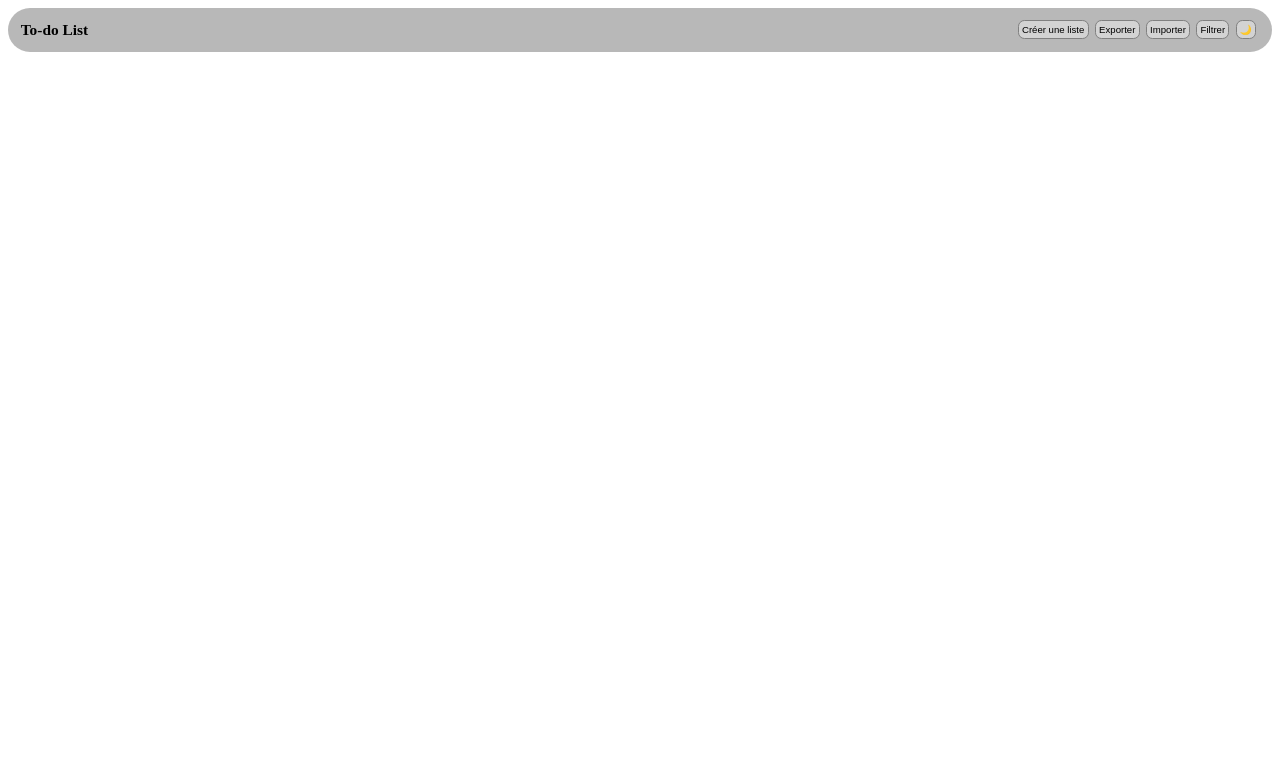
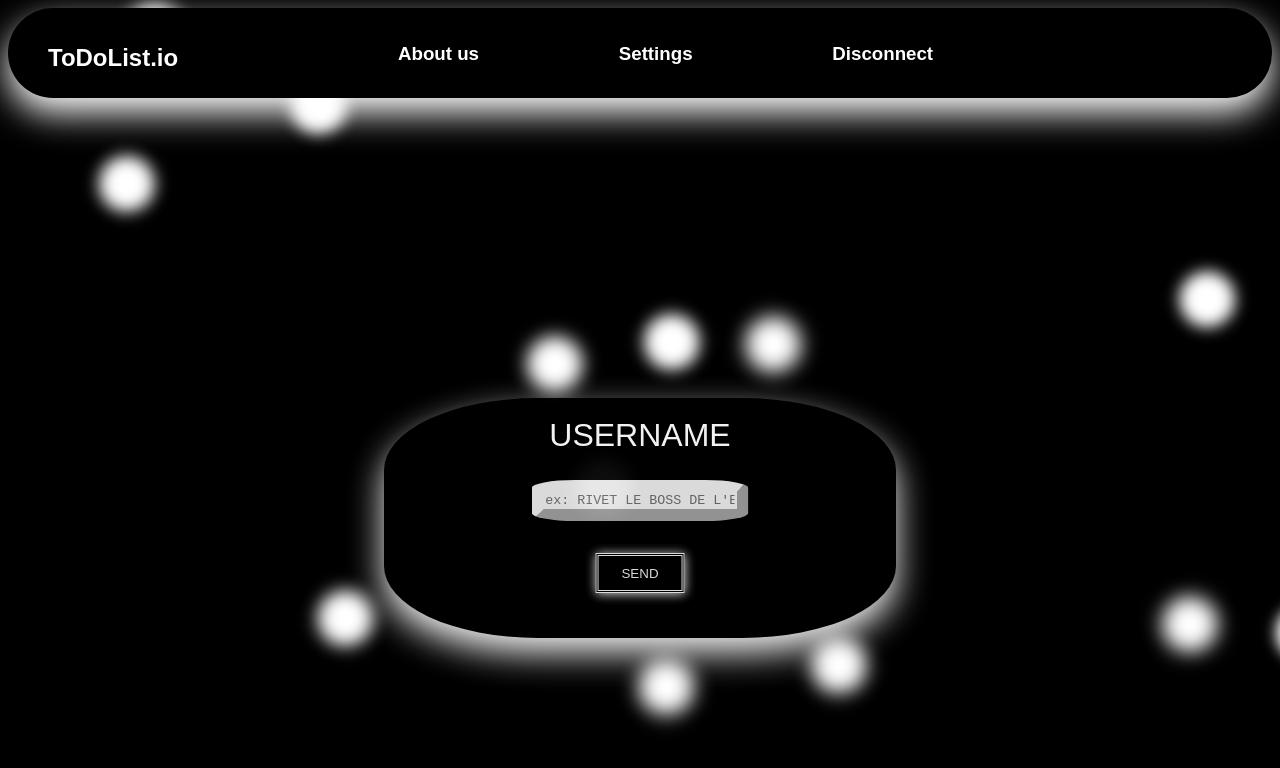
Before and after one commit to TonybynMp4/Todo-List, a plain HTML site: page index.html in a window 1280 px wide. Drawn offline with Linux system fonts and the light colour scheme.

Commit message:
CSS Bilal

```diff
--- a/css/style.css
+++ b/css/style.css
@@ -45,6 +45,250 @@
         --list-border-color: darkgrey;
     }
 }
+
+.list {
+    box-shadow: 0px 5px 10px;
+    color: var(--text-color);
+
+}
+
+
+a {
+    color: var(--text-color);
+    text-decoration: none;
+}
+
+body {
+    font-family: Jazz LET, fantasy;
+}
+
+h1 {
+    color: rgb(255, 255, 255);
+}
+
+.header {
+    box-shadow: 0px 5px 10px;
+}
+
+.button {
+    color: var(--text-color);
+    border: double;
+    border-color: #ffffff;
+    box-shadow: 0px 0px 3px;
+    font-family: Jazz LET, fantasy;
+}
+
+@keyframes move {
+    100% {
+        transform: translate3d(0, 0, 1px) rotate(360deg);
+    }
+}
+
+.background {
+    position: fixed;
+    width: 100vw;
+    height: 100vh;
+    top: 0;
+    left: 0;
+    z-index: -1;
+    background: #000000;
+    overflow: hidden;
+}
+
+.background span {
+    width: 7vmin;
+    height: 7vmin;
+    border-radius: 7vmin;
+    backface-visibility: hidden;
+    position: absolute;
+    animation: move;
+    animation-duration: 45;
+    animation-timing-function: linear;
+    animation-iteration-count: infinite;
+}
+
+
+.background span:nth-child(0) {
+    color: #ffffff;
+    top: 93%;
+    left: 18%;
+    animation-duration: 41s;
+    animation-delay: -16s;
+    transform-origin: 10vw -19vh;
+    box-shadow: 14vmin 0 2.6505891440222342vmin currentColor;
+}
+.background span:nth-child(1) {
+    color: #ffffff;
+    top: 85%;
+    left: 65%;
+    animation-duration: 38s;
+    animation-delay: -13s;
+    transform-origin: -13vw -19vh;
+    box-shadow: -14vmin 0 2.196859994427978vmin currentColor;
+}
+.background span:nth-child(2) {
+    color: #ffffff;
+    top: 93%;
+    left: 70%;
+    animation-duration: 38s;
+    animation-delay: -28s;
+    transform-origin: -15vw -7vh;
+    box-shadow: -14vmin 0 2.3331264118788053vmin currentColor;
+}
+.background span:nth-child(3) {
+    color: #ffffff;
+    top: 24%;
+    left: 43%;
+    animation-duration: 30s;
+    animation-delay: -35s;
+    transform-origin: -19vw -11vh;
+    box-shadow: -14vmin 0 1.9534105561302881vmin currentColor;
+}
+.background span:nth-child(4) {
+    color: #ffffff;
+    top: 40%;
+    left: 54%;
+    animation-duration: 55s;
+    animation-delay: -28s;
+    transform-origin: -17vw -21vh;
+    box-shadow: -14vmin 0 1.9840507563365022vmin currentColor;
+}
+.background span:nth-child(5) {
+    color: #ffffff;
+    top: 31%;
+    left: 31%;
+    animation-duration: 48s;
+    animation-delay: -17s;
+    transform-origin: -8vw -18vh;
+    box-shadow: -14vmin 0 2.1120292138114927vmin currentColor;
+}
+.background span:nth-child(6) {
+    color: #ffffff;
+    top: 74%;
+    left: 32%;
+    animation-duration: 33s;
+    animation-delay: -49s;
+    transform-origin: -15vw -22vh;
+    box-shadow: 14vmin 0 2.282418211093751vmin currentColor;
+}
+.background span:nth-child(7) {
+    color: #ffffff;
+    top: 95%;
+    left: 89%;
+    animation-duration: 14s;
+    animation-delay: -42s;
+    transform-origin: 8vw 2vh;
+    box-shadow: -14vmin 0 2.1336064389597205vmin currentColor;
+}
+.background span:nth-child(8) {
+    color: #ffffff;
+    top: 61%;
+    left: 1%;
+    animation-duration: 14s;
+    animation-delay: -36s;
+    transform-origin: 15vw 6vh;
+    box-shadow: -14vmin 0 1.9774762886783717vmin currentColor;
+}
+.background span:nth-child(9) {
+    color: #ffffff;
+    top: 50%;
+    left: 65%;
+    animation-duration: 42s;
+    animation-delay: -43s;
+    transform-origin: -22vw -20vh;
+    box-shadow: 14vmin 0 2.5437542048034825vmin currentColor;
+}
+.background span:nth-child(10) {
+    color: #ffffff;
+    top: 19%;
+    left: 72%;
+    animation-duration: 15s;
+    animation-delay: -19s;
+    transform-origin: -11vw 17vh;
+    box-shadow: -14vmin 0 1.9552080208360423vmin currentColor;
+}
+.background span:nth-child(11) {
+    color: #ffffff;
+    top: 17%;
+    left: 71%;
+    animation-duration: 28s;
+    animation-delay: -17s;
+    transform-origin: 15vw -18vh;
+    box-shadow: -14vmin 0 1.8457707107330112vmin currentColor;
+}
+.background span:nth-child(12) {
+    color: #ffffff;
+    top: 86%;
+    left: 24%;
+    animation-duration: 6s;
+    animation-delay: -4s;
+    transform-origin: 12vw 20vh;
+    box-shadow: 14vmin 0 1.8161733514966314vmin currentColor;
+}
+.background span:nth-child(13) {
+    color: #ffffff;
+    top: 69%;
+    left: 80%;
+    animation-duration: 44s;
+    animation-delay: -37s;
+    transform-origin: 24vw -5vh;
+    box-shadow: 14vmin 0 2.5752594833276454vmin currentColor;
+}
+.background span:nth-child(14) {
+    color: #ffffff;
+    top: 58%;
+    left: 74%;
+    animation-duration: 45s;
+    animation-delay: -31s;
+    transform-origin: -18vw 2vh;
+    box-shadow: -14vmin 0 2.4822218447359474vmin currentColor;
+}
+.background span:nth-child(15) {
+    color: #ffffff;
+    top: 70%;
+    left: 37%;
+    animation-duration: 54s;
+    animation-delay: -21s;
+    transform-origin: 2vw -2vh;
+    box-shadow: -14vmin 0 2.139818023274689vmin currentColor;
+}
+.background span:nth-child(16) {
+    color: #ffffff;
+    top: 47%;
+    left: 69%;
+    animation-duration: 46s;
+    animation-delay: -21s;
+    transform-origin: -19vw -6vh;
+    box-shadow: 14vmin 0 1.8018535731806582vmin currentColor;
+}
+.background span:nth-child(17) {
+    color: #ffffff;
+    top: 7%;
+    left: 42%;
+    animation-duration: 32s;
+    animation-delay: -5s;
+    transform-origin: -16vw 23vh;
+    box-shadow: 14vmin 0 2.108026566028756vmin currentColor;
+}
+.background span:nth-child(18) {
+    color: #ffffff;
+    top: 6%;
+    left: 70%;
+    animation-duration: 24s;
+    animation-delay: -38s;
+    transform-origin: -15vw -13vh;
+    box-shadow: 14vmin 0 2.5190856268246393vmin currentColor;
+}
+.background span:nth-child(19) {
+    color: #ffffff;
+    top: 64%;
+    left: 73%;
+    animation-duration: 9s;
+    animation-delay: -10s;
+    transform-origin: 22vw 1vh;
+    box-shadow: 14vmin 0 1.7648342212242039vmin currentColor;
+}
+
 
 body {
     background-color: var(--background-color);
--- /dev/null
+++ b/css/styleHP.css
@@ -0,0 +1,314 @@
+
+
+nav {
+    position: relative;
+    background-color: black;
+    border-radius: 70px;
+    z-index: 1;
+  display: flex;
+  height: 90px;
+  color: white;
+  box-shadow: 0px 15px 35px rgb(255, 255, 255);
+  font-family: Jazz LET, fantasy;
+
+}
+
+
+.title {
+  margin-right: 80px;
+
+}
+
+span {
+  white-space: nowrap;
+}
+
+nav ul {
+  display: flex;
+ list-style-type: none;
+
+}
+
+nav li {
+  bottom: 0;
+  margin-right: 30%;
+}
+
+nav a {
+    color: #FFFFFF;
+    text-decoration: none;
+}
+
+
+  .Connexion {
+    position: relative;
+    width: 40vw;
+    height: 30vh;
+    background-color: black;
+    top: 300px;
+    left: 50%;
+    transform: translateX(-50%);
+    border-radius: 30%;
+    box-shadow: 0px 15px 35px rgb(255, 255, 255);
+    opacity: 95%;
+  }
+
+  form {
+    position: absolute;
+    left: 50%;
+    transform: translateX(-50%);
+    top: 8%;
+    font-family: Jazz LET, fantasy;
+  }
+
+  label {
+    color: white;
+    display: flex;
+    font-size: 2rem;
+
+  }
+
+  .input1 {
+    position: absolute;
+    left: 50%;
+    transform: translateX(-50%);
+    font-family: Courier New, monospace;
+
+    bottom: 5%;
+    width: 17vw;
+    border-style: outset;
+    border-width: 1vw;
+    border-radius: 20%;
+    border-color: #FFFFFF;
+    opacity: 90%;
+  }
+
+  .input2 {
+    position: absolute;
+    left: 50%;
+    transform: translateX(-50%);
+    top: 125%;
+    width: 7vw;
+    height: 5vh;
+    border-style: double;
+    border-width: 0.3vw;
+    color: white;
+    border-color: white;
+    background-color: black;
+    font-family: Jazz LET, fantasy;
+    opacity: 90%;
+    box-shadow: 0px 0.5px 10px;
+    cursor: pointer;
+  }
+
+
+  @keyframes move {
+      100% {
+          transform: translate3d(0, 0, 1px) rotate(360deg);
+      }
+  }
+
+  .background {
+      position: fixed;
+      width: 100vw;
+      height: 100vh;
+      top: 0;
+      left: 0;
+      z-index: 0;
+      background: #000000;
+      overflow: hidden;
+  }
+
+  .background span {
+      width: 7vmin;
+      height: 7vmin;
+      border-radius: 7vmin;
+      backface-visibility: hidden;
+      position: absolute;
+      animation: move;
+      animation-duration: 45;
+      animation-timing-function: linear;
+      animation-iteration-count: infinite;
+  }
+
+
+  .background span:nth-child(0) {
+      color: #ffffff;
+      top: 93%;
+      left: 18%;
+      animation-duration: 41s;
+      animation-delay: -16s;
+      transform-origin: 10vw -19vh;
+      box-shadow: 14vmin 0 2.6505891440222342vmin currentColor;
+  }
+  .background span:nth-child(1) {
+      color: #ffffff;
+      top: 85%;
+      left: 65%;
+      animation-duration: 38s;
+      animation-delay: -13s;
+      transform-origin: -13vw -19vh;
+      box-shadow: -14vmin 0 2.196859994427978vmin currentColor;
+  }
+  .background span:nth-child(2) {
+      color: #ffffff;
+      top: 93%;
+      left: 70%;
+      animation-duration: 38s;
+      animation-delay: -28s;
+      transform-origin: -15vw -7vh;
+      box-shadow: -14vmin 0 2.3331264118788053vmin currentColor;
+  }
+  .background span:nth-child(3) {
+      color: #ffffff;
+      top: 24%;
+      left: 43%;
+      animation-duration: 30s;
+      animation-delay: -35s;
+      transform-origin: -19vw -11vh;
+      box-shadow: -14vmin 0 1.9534105561302881vmin currentColor;
+  }
+  .background span:nth-child(4) {
+      color: #ffffff;
+      top: 40%;
+      left: 54%;
+      animation-duration: 55s;
+      animation-delay: -28s;
+      transform-origin: -17vw -21vh;
+      box-shadow: -14vmin 0 1.9840507563365022vmin currentColor;
+  }
+  .background span:nth-child(5) {
+      color: #ffffff;
+      top: 31%;
+      left: 31%;
+      animation-duration: 48s;
+      animation-delay: -17s;
+      transform-origin: -8vw -18vh;
+      box-shadow: -14vmin 0 2.1120292138114927vmin currentColor;
+  }
+  .background span:nth-child(6) {
+      color: #ffffff;
+      top: 74%;
+      left: 32%;
+      animation-duration: 33s;
+      animation-delay: -49s;
+      transform-origin: -15vw -22vh;
+      box-shadow: 14vmin 0 2.282418211093751vmin currentColor;
+  }
+  .background span:nth-child(7) {
+      color: #ffffff;
+      top: 95%;
+      left: 89%;
+      animation-duration: 14s;
+      animation-delay: -42s;
+      transform-origin: 8vw 2vh;
+      box-shadow: -14vmin 0 2.1336064389597205vmin currentColor;
+  }
+  .background span:nth-child(8) {
+      color: #ffffff;
+      top: 61%;
+      left: 1%;
+      animation-duration: 14s;
+      animation-delay: -36s;
+      transform-origin: 15vw 6vh;
+      box-shadow: -14vmin 0 1.9774762886783717vmin currentColor;
+  }
+  .background span:nth-child(9) {
+      color: #ffffff;
+      top: 50%;
+      left: 65%;
+      animation-duration: 42s;
+      animation-delay: -43s;
+      transform-origin: -22vw -20vh;
+      box-shadow: 14vmin 0 2.5437542048034825vmin currentColor;
+  }
+  .background span:nth-child(10) {
+      color: #ffffff;
+      top: 19%;
+      left: 72%;
+      animation-duration: 15s;
+      animation-delay: -19s;
+      transform-origin: -11vw 17vh;
+      box-shadow: -14vmin 0 1.9552080208360423vmin currentColor;
+  }
+  .background span:nth-child(11) {
+      color: #ffffff;
+      top: 17%;
+      left: 71%;
+      animation-duration: 28s;
+      animation-delay: -17s;
+      transform-origin: 15vw -18vh;
+      box-shadow: -14vmin 0 1.8457707107330112vmin currentColor;
+  }
+  .background span:nth-child(12) {
+      color: #ffffff;
+      top: 86%;
+      left: 24%;
+      animation-duration: 6s;
+      animation-delay: -4s;
+      transform-origin: 12vw 20vh;
+      box-shadow: 14vmin 0 1.8161733514966314vmin currentColor;
+  }
+  .background span:nth-child(13) {
+      color: #ffffff;
+      top: 69%;
+      left: 80%;
+      animation-duration: 44s;
+      animation-delay: -37s;
+      transform-origin: 24vw -5vh;
+      box-shadow: 14vmin 0 2.5752594833276454vmin currentColor;
+  }
+  .background span:nth-child(14) {
+      color: #ffffff;
+      top: 58%;
+      left: 74%;
+      animation-duration: 45s;
+      animation-delay: -31s;
+      transform-origin: -18vw 2vh;
+      box-shadow: -14vmin 0 2.4822218447359474vmin currentColor;
+  }
+  .background span:nth-child(15) {
+      color: #ffffff;
+      top: 70%;
+      left: 37%;
+      animation-duration: 54s;
+      animation-delay: -21s;
+      transform-origin: 2vw -2vh;
+      box-shadow: -14vmin 0 2.139818023274689vmin currentColor;
+  }
+  .background span:nth-child(16) {
+      color: #ffffff;
+      top: 47%;
+      left: 69%;
+      animation-duration: 46s;
+      animation-delay: -21s;
+      transform-origin: -19vw -6vh;
+      box-shadow: 14vmin 0 1.8018535731806582vmin currentColor;
+  }
+  .background span:nth-child(17) {
+      color: #ffffff;
+      top: 7%;
+      left: 42%;
+      animation-duration: 32s;
+      animation-delay: -5s;
+      transform-origin: -16vw 23vh;
+      box-shadow: 14vmin 0 2.108026566028756vmin currentColor;
+  }
+  .background span:nth-child(18) {
+      color: #ffffff;
+      top: 6%;
+      left: 70%;
+      animation-duration: 24s;
+      animation-delay: -38s;
+      transform-origin: -15vw -13vh;
+      box-shadow: 14vmin 0 2.5190856268246393vmin currentColor;
+  }
+  .background span:nth-child(19) {
+      color: #ffffff;
+      top: 64%;
+      left: 73%;
+      animation-duration: 9s;
+      animation-delay: -10s;
+      transform-origin: 22vw 1vh;
+      box-shadow: 14vmin 0 1.7648342212242039vmin currentColor;
+  }
--- a/index.html
+++ b/index.html
@@ -1,30 +1,60 @@
-<!DOCTYPE html>
-<html lang="fr">
+<html>
   <head>
-        <meta charset="UTF-8">
-        <meta name="viewport" content="width=device-width, initial-scale=1.0">
-        <title>To-do List</title>
-        <meta name="description" content="Todo Lists">
-        <link rel="stylesheet" href="css/style.css">
-        <script src="js/task.js"></script>
-        <script src="js/list.js"></script>
-        <script src="js/storage.js"></script>
-        <script src="js/import.js"></script>
-        <script src="js/export.js"></script>
-        <script src="js/main.js"></script>
+    <meta charset="utf-8">
+    <link rel="stylesheet" href="./css/styleHP.css">
   </head>
+
   <body>
-        <div class="header">
-            <h1 class="header-title">To-do List</h1>
-            <div class="header-buttons">
-                <button class="button" id="addList" type="button">Créer une liste</button>
-                <button class="button" id="export" type="button">Exporter</button>
-                <button class="button" id="import" type="button">Importer</button>
-                <button class="button" id="filter" type="button">Filtrer</button>
-                <button class="button" id="theme" type="button">🌙</button>
+
+
+    <div class="background">
+   <span></span>
+   <span></span>
+   <span></span>
+   <span></span>
+   <span></span>
+   <span></span>
+   <span></span>
+   <span></span>
+   <span></span>
+   <span></span>
+   <span></span>
+   <span></span>
+   <span></span>
+   <span></span>
+   <span></span>
+   <span></span>
+   <span></span>
+   <span></span>
+   <span></span>
+   <span></span>
 </div>
+
+
+
+<nav>
+    <ul>
+        <li><h1 class="title"><a href="index.html">ToDoList.io</a></h1></li>
+        <li><h3><span>About</span><span> us</span></h3></li>
+        <li><h3>Settings</h3></li>
+        <li><h3>Disconnect</h3></li>
+    </ul>
+</nav>
+
+    <div class="Connexion">
+      <form action="traintement.php" method="post">
+        <label for="Username">     USERNAME</label>
+        <br>
+        <br>
+        <br>
+        <br>
+        <input class="input1" type="text" id="Username" name="nom" placeholder="ex: RIVET LE BOSS DE L'EFREI" required>
+         <input class="input2" type="submit" value="SEND" formaction="./index1.html" >
+      </form>
     </div>
-        <div class="lists-container" id="lists-container"></div>
-        </div>
+
+
   </body>
+
+
 </html>
```
Also changed, not shown: index1.html (added, +56 -0 lines). Lines whose indentation alone changed are shown as unchanged.
